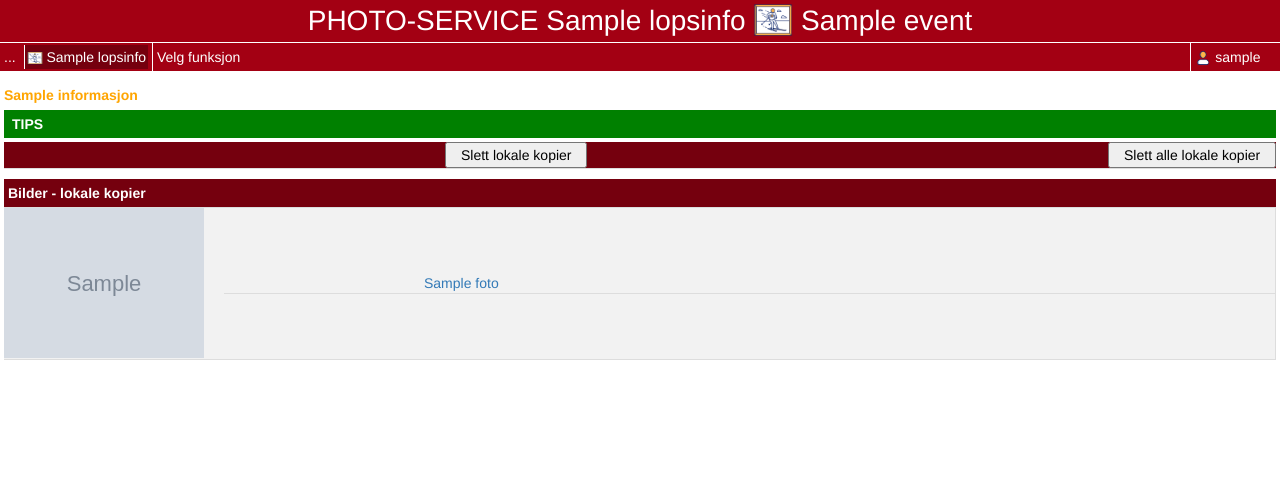
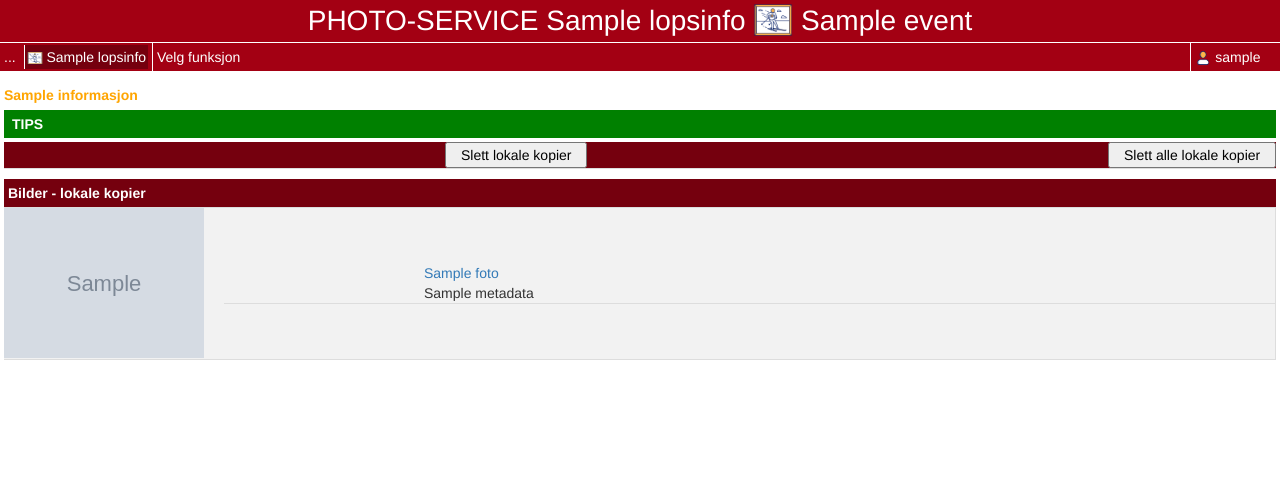
Before and after one commit to langrenn-sprint/photo-service-gui, a Python web app: template photo_service_gui/templates/photos.html in a window 1280 px wide. Shown: the top 503 px of the page. Run offline with Jinja, Linux system fonts and the light colour scheme; the template is opened without the code that fills it: most values are stand-ins (such as "Sample title", 1, 10 or a date in 2020); grey boxes marked "Sample" are stand-in pictures; some libraries are stand-ins or nearby versions.

Commit message:
Enhanced #50

```diff
--- a/photo_service_gui/services/google_cloud_storage_adapter.py
+++ b/photo_service_gui/services/google_cloud_storage_adapter.py
@@ -115,7 +115,7 @@ class GoogleCloudStorageAdapter:
                 blobs = bucket.list_blobs(prefix=f"{event_id}/{prefix}")
 
             return [
-                {"name": f.name, "url": f.public_url}
+                {"name": f.name, "url": f.public_url, "metadata": f.metadata}
                 for f in blobs
             ]
         except Exception as e:
--- a/photo_service_gui/templates/photos.html
+++ b/photo_service_gui/templates/photos.html
@@ -114,7 +114,7 @@
             <tr>
               <td width="200">
               </td>
-              <td><a target=_blank href={{ foto.url }}>{{ foto.name }}</a></td>
+              <td><a target=_blank href={{ foto.url }}>{{ foto.name }}</a> <br> {{ foto.metadata }}</td>
             </tr>
           </table>
         </td>
```
